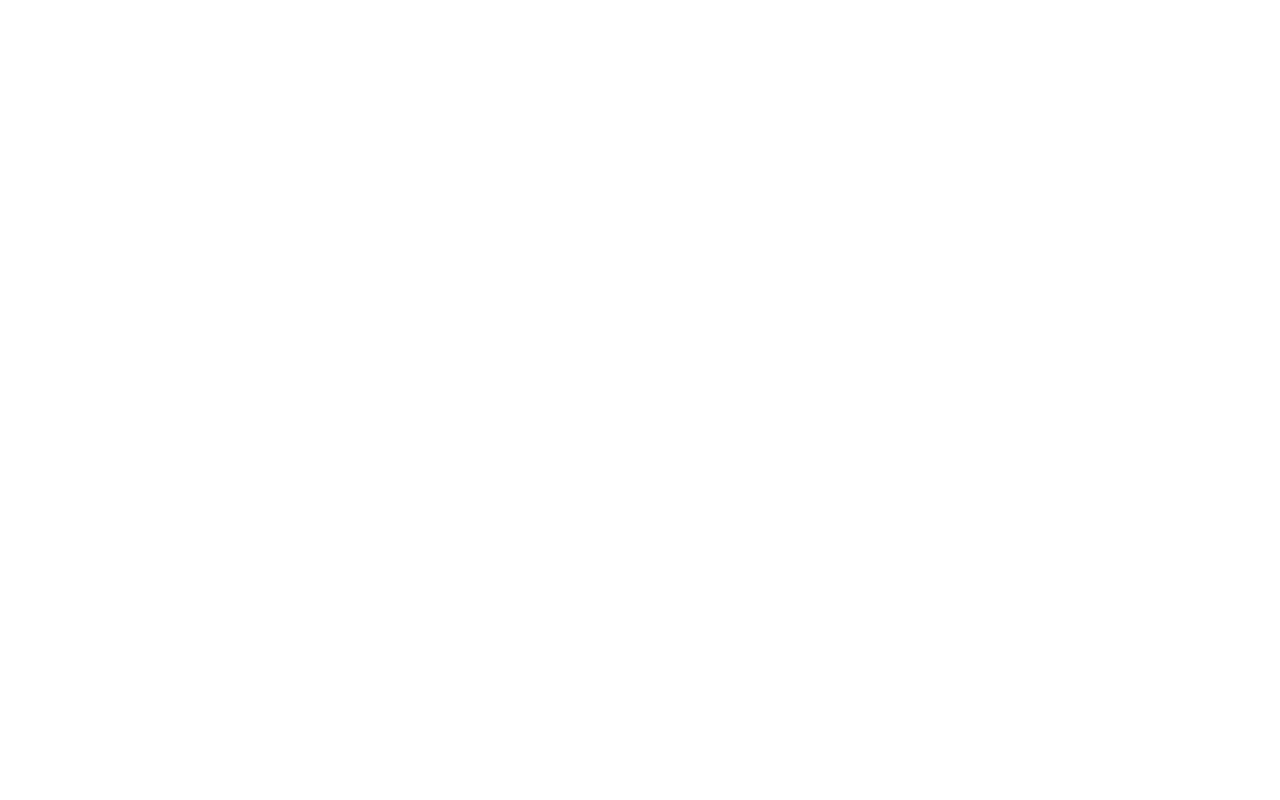
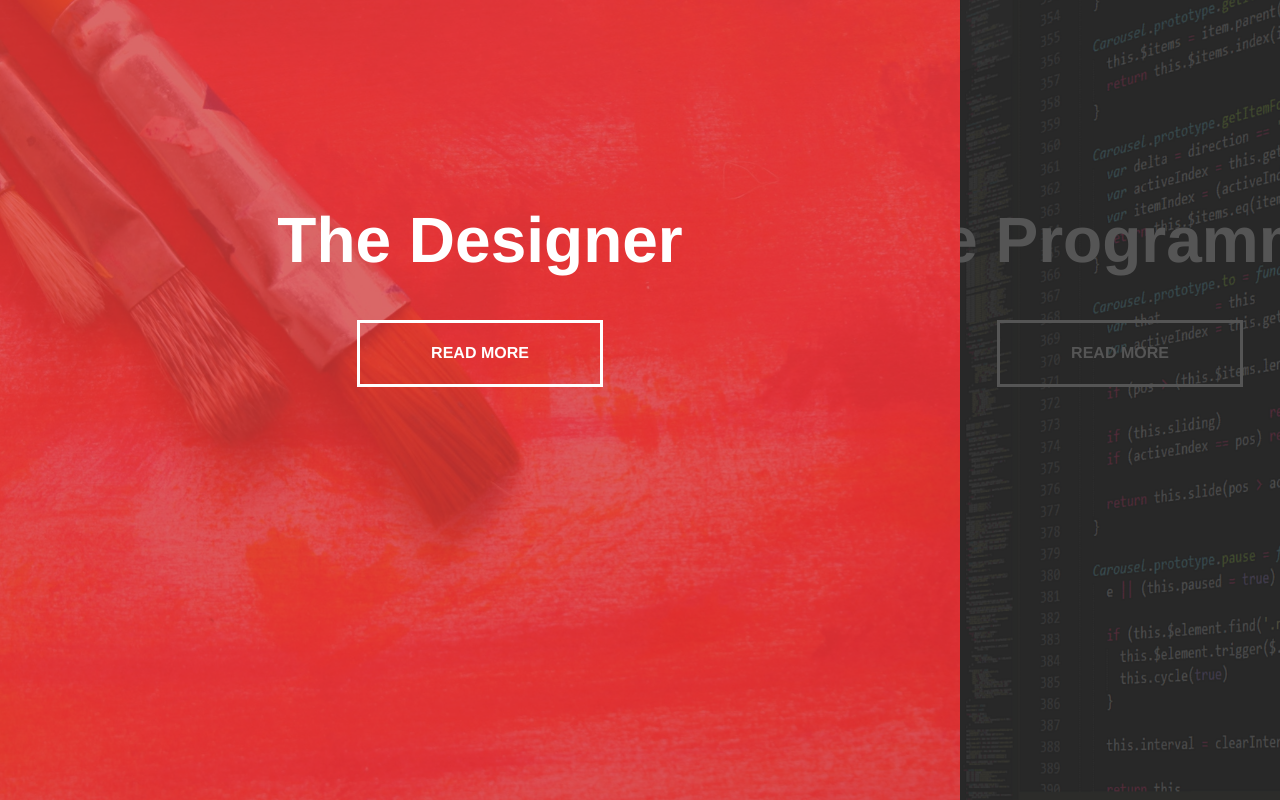
Before and after one commit to rishabh-malhotra/split-landing-page, a plain HTML site: page index.html in a window 1280 px wide. Drawn offline with Linux system fonts and the light colour scheme.

Commit message:
a simple split landing page made

```diff
--- a/index.html
+++ b/index.html
@@ -8,6 +8,17 @@
     <title>Split-landing</title>
 </head>
 <body>
+  <div class="container">
+      <div class="split left" >
+          <h1>The Designer</h1>
+          <a class="button" href="#">Read More</a>
+      </div>
+      <div class="split right">
+          <h1>The Programmer</h1>
+          <a class="button" href="#">Read More</a>
+      </div>
+  </div>
 
+  <script src="main.js"></script>
 </body>
 </html>
--- a/main.js
+++ b/main.js
@@ -0,0 +1,19 @@
+const left =document.querySelector('.left');
+const right =document.querySelector('.right');
+const container =document.querySelector('.container');
+
+left.addEventListener('mouseenter',()=>{
+    container.classList.add('hover-left');
+});
+
+right.addEventListener('mouseenter',()=>{
+    container.classList.add('hover-right');
+});
+
+left.addEventListener('mouseleave',()=>{
+    container.classList.remove('hover-left');
+});
+
+right.addEventListener('mouseleave',()=>{
+    container.classList.remove('hover-right');
+});
--- a/style.css
+++ b/style.css
@@ -0,0 +1,154 @@
+:root{
+    --container-bg-color:#333;
+    --left-bg-color:rgba(223,39,39,0.7);
+    --left-button-hover-color:rgba(161,11,11,0.3);
+    --right-bg-color:rgba(43,43,43,0.8);
+    --right-button-hover-color:rgba(92,92,92,0.3);
+    --hover-width:75%;
+    --other-width:25%;
+    --speed:1000ms;
+}
+
+html,body{
+    padding: 0;
+    margin:0;
+    font-family: 'Franklin Gothic Medium', 'Arial Narrow', Arial, sans-serif;
+    overflow-x: hidden;
+    width: 100%;
+    height: 100%;
+}
+
+h1{
+    font-size: 4rem;
+    left:50%;
+    top:20%;
+    color: #fff;
+    position: absolute;
+    transform: translateX(-50%);
+    white-space: nowrap;
+}
+
+.button{
+    display: block;
+    left: 50%;
+    top: 40%;
+    position: absolute;
+    width: 15rem;
+    height: 2.5rem;
+    padding-top:1.3rem;
+    text-align: center;
+    border: #fff solid 0.2rem;
+    text-transform: uppercase;
+    color:#fff;
+    font-weight:bold;
+    font-size: 1rem;
+    text-decoration: none;
+    transform: translateX(-50%);
+
+}
+
+.split.left .button:hover{
+    background-color: var(--left-button-hover-color);
+    border-color: var(--left-button-hover-color);
+
+}
+
+.split.right .button:hover{
+    background-color: var(--right-button-hover-color);
+    border-color: var(--right-button-hover-color);
+
+}
+
+
+.container{
+    position:relative;
+    width: 100%;
+    height: 100%;
+    background: var(--container-bg-color);
+    background-size: cover;
+
+}
+
+
+
+.split{
+    position: absolute;
+    width: 50%;
+    height: 100%;
+    overflow: hidden;
+}
+
+.split.left{
+    left: 0;
+    background:url('images/designer.jpeg') center no-repeat;
+    background-size: cover;
+}
+
+.split.left:before{
+    position: absolute;
+    width: 100%;
+    height: 100%;
+    content: "";
+    background-color: var(--left-bg-color);
+}
+
+.split.right{
+    right: 0;
+    background: url('images/programmer.png') center no-repeat;
+    background-size: cover;
+}
+
+.split.right:before{
+    position: absolute;
+    width: 100%;
+    height: 100%;
+    content: "";
+    background-color: var(--right-bg-color);
+}
+
+.split.left, .split.right, .split.left:before, .split.right:before{
+    transition:var(--speed) all ease-in-out;
+}
+
+.hover-left .left{
+    width: var(--hover-width);
+
+}
+
+.hover-left .right{
+    width: var(--other-width);
+}
+
+.hover-left .right:before{
+    z-index: 2;
+}
+
+
+.hover-right .right{
+    width: var(--hover-width);
+
+}
+
+.hover-right .left{
+    width: var(--other-width);
+}
+
+.hover-right .left:before{
+    z-index: 2;
+}
+
+@media(max-width:800px){
+    h1{
+        font-size: 2rem;
+    }
+    .button{
+        width:12rem;
+    }
+}
+
+@media(max-height:700px) {
+    .button{
+        top:70%;
+    }
+
+}
```
Also changed, not shown: images/designer.jpeg (added), images/programmer.png (added).
